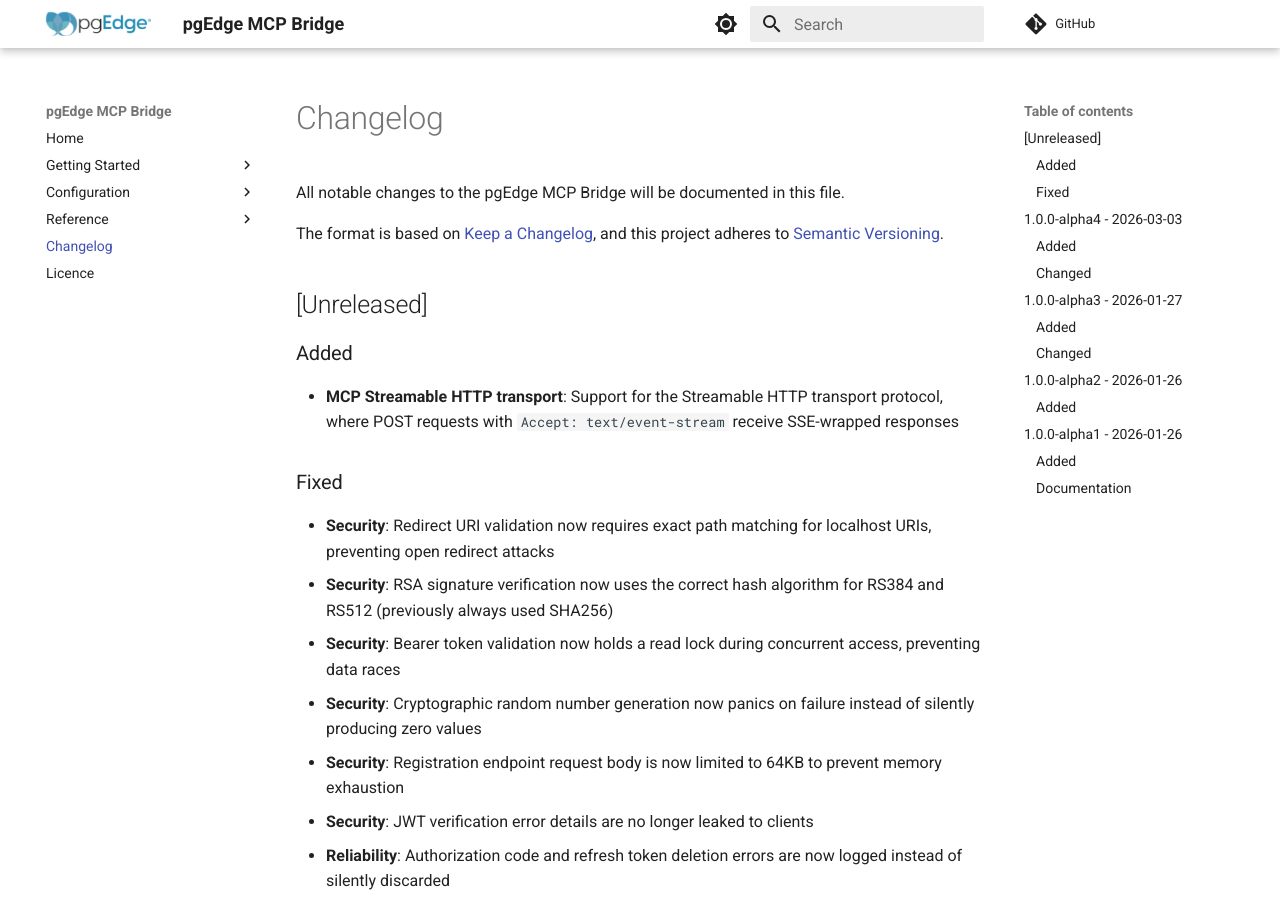
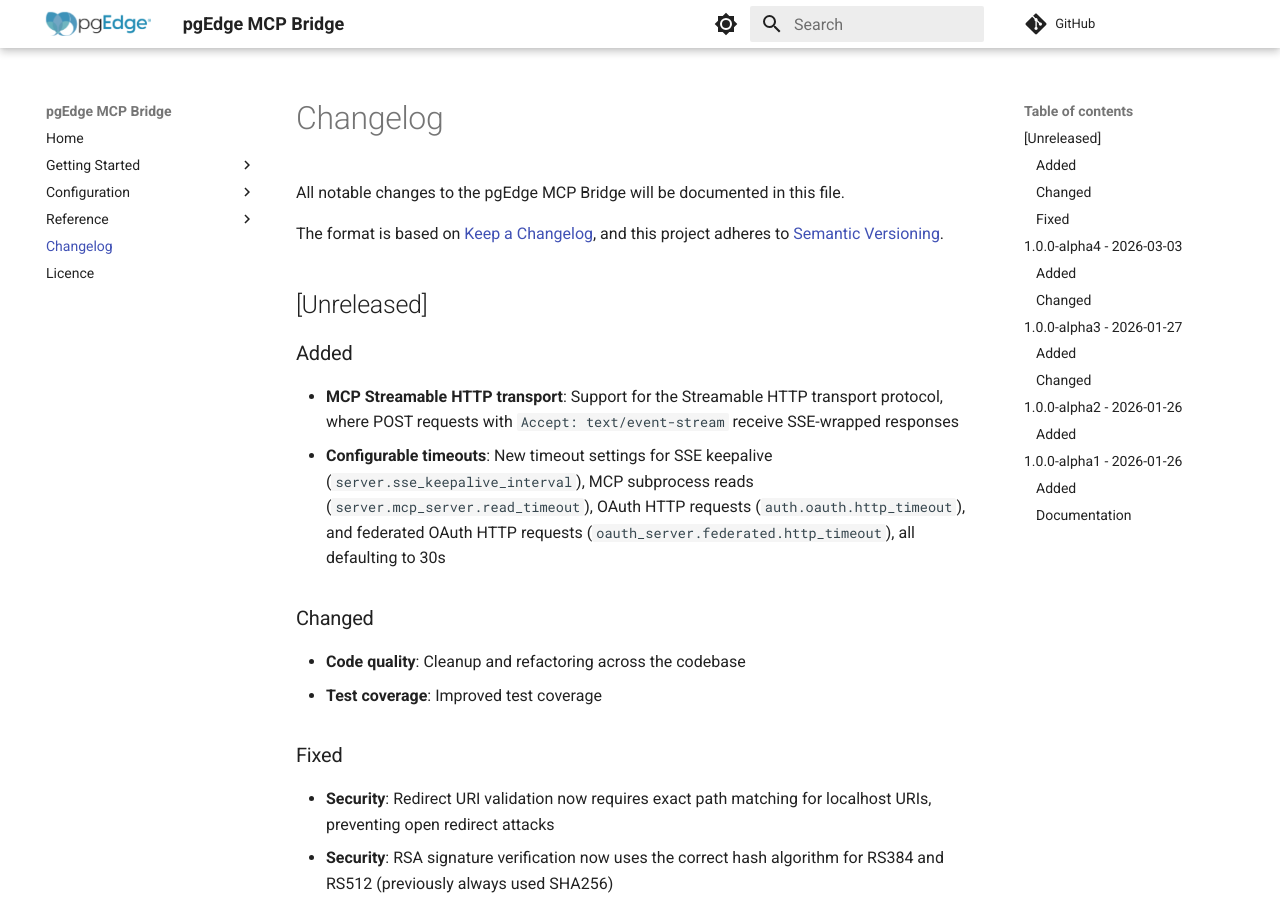
Before and after one commit to pgEdge/pgedge-mcp-bridge, an MkDocs documentation site: the page built from docs/CHANGELOG.md, in a window 1280 px wide and 900 px high. Built offline with MkDocs 1.6.1 and Material for MkDocs 9.7.7, drawn with Linux system fonts in a browser that asks for light colours; comment, search, counter and statistics services are not loaded.

Commit message:
Doc/example fixes

```diff
--- a/docs/CHANGELOG.md
+++ b/docs/CHANGELOG.md
@@ -10,6 +10,12 @@ and this project adheres to [Semantic Versioning](https://semver.org/spec/v2.0.0
 ### Added
 
 - **MCP Streamable HTTP transport**: Support for the Streamable HTTP transport protocol, where POST requests with `Accept: text/event-stream` receive SSE-wrapped responses
+- **Configurable timeouts**: New timeout settings for SSE keepalive (`server.sse_keepalive_interval`), MCP subprocess reads (`server.mcp_server.read_timeout`), OAuth HTTP requests (`auth.oauth.http_timeout`), and federated OAuth HTTP requests (`oauth_server.federated.http_timeout`), all defaulting to 30s
+
+### Changed
+
+- **Code quality**: Cleanup and refactoring across the codebase
+- **Test coverage**: Improved test coverage
 
 ### Fixed
 
```
Also changed, not shown: 2 other files.
